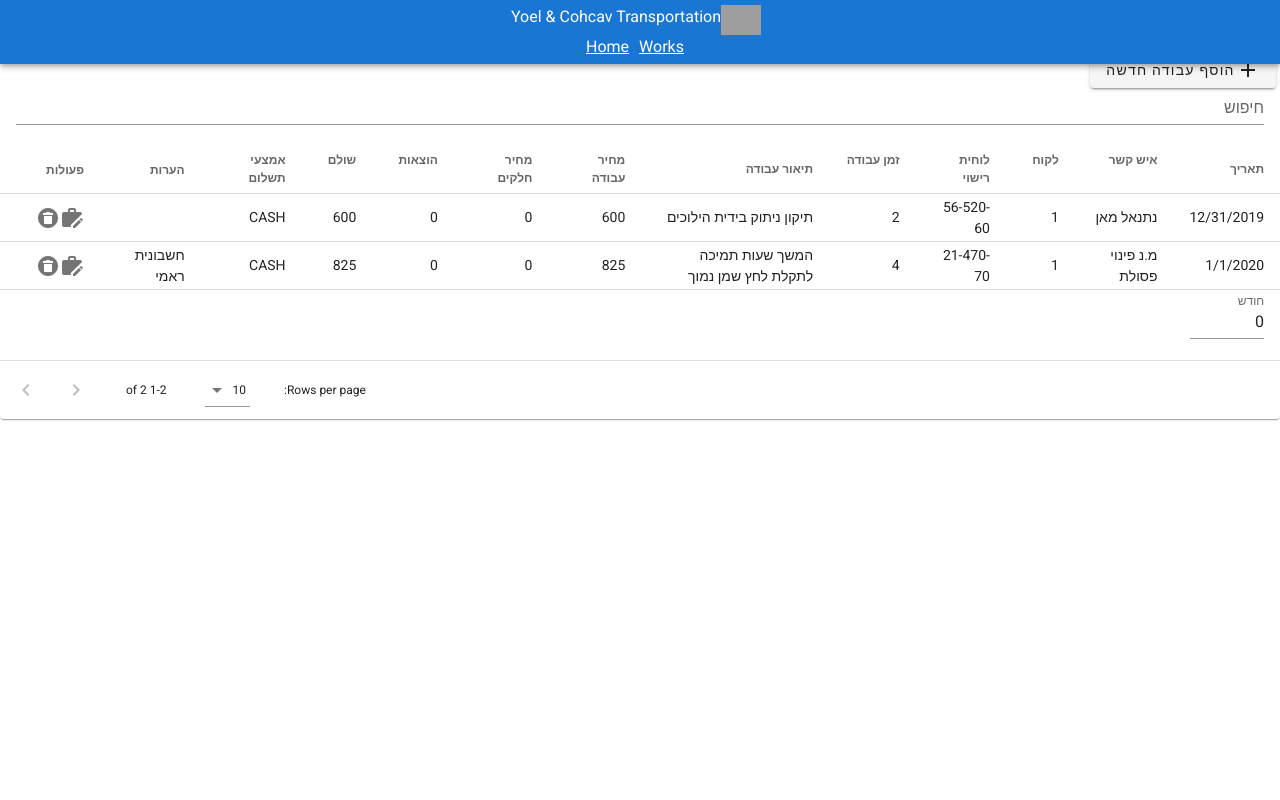
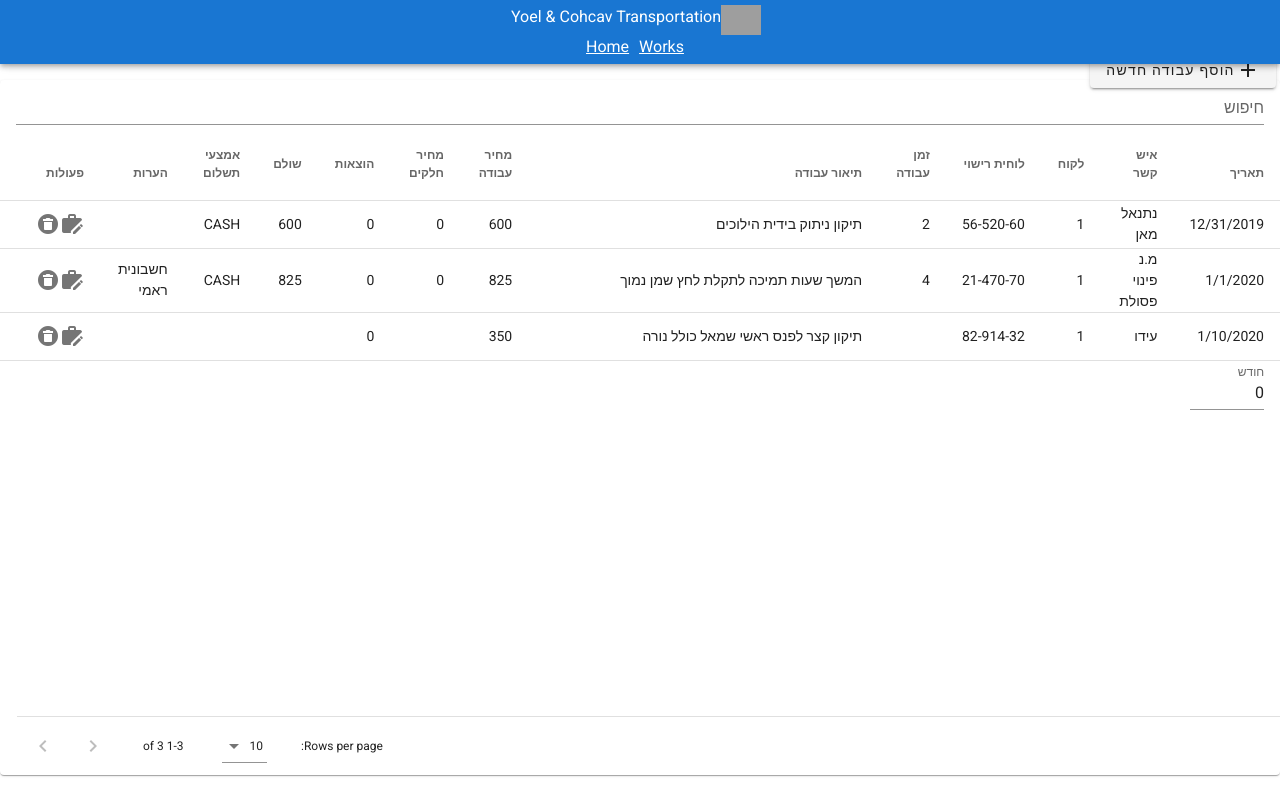
Before and after one commit to oreloffir/MyBusiness, a Vue app: page /works in a window 1280 px wide. Built offline with nearby package versions, Linux system fonts and the light colour scheme; grey boxes are pictures that could not be loaded.

Commit message:
Base project - Adding new work, Editing and Delete

```diff
--- a/src/components/works/modal.vue
+++ b/src/components/works/modal.vue
@@ -1,12 +1,11 @@
 <template>
     <v-row>
-        <v-dialog
-                v-model="dialog.show"
-                persistent
-                max-width="600px"
+        <v-dialog v-model="show"
+                  max-width="600px"
+                  persistent
         >
             <template v-slot:activator="{ on, attr }">
-                <v-btn class="mx-sm-4" v-bind="attr" v-on="on">
+                <v-btn class="mx-sm-4" v-bind="attr" v-on="on" @click="show = true">
                     <v-icon>mdi-plus</v-icon>
                     <span>הוסף עבודה חדשה</span>
                 </v-btn>
@@ -22,7 +21,7 @@
                                 <v-text-field
                                         label="* תאריך"
                                         v-model="workCard.date"
-                                        :input="dateString(workCard.date)"
+                                        :input="dateString"
                                         required
                                 ></v-text-field>
                             </v-col>
@@ -113,17 +112,15 @@
                     <v-btn
                             color="blue darken-1"
                             text
-                            @click="close"
-                    >
-                        Close
-                    </v-btn>
+                            @click="show = false"
+                            v-text="'Close'"
+                    ></v-btn>
                     <v-btn
                             color="blue darken-1"
                             text
                             @click="save"
-                    >
-                        Save
-                    </v-btn>
+                            v-text="'Save'"
+                    ></v-btn>
                 </v-card-actions>
             </v-card>
         </v-dialog>
@@ -131,42 +128,43 @@
 </template>
 
 <script>
+    import {mapActions, mapGetters} from 'vuex';
+
     export default {
         name : "modal",
         props : {
-            dialog : {
-                type : Object,
-                default() {
-                    return {
-                        show : false,
-                        data : {}
-                    }
-                }
+            value : {
+                type : Boolean,
+                default : false
             },
         },
         data() {
             return {}
         },
         computed : {
-            workCard() {
-                return this.dialog.data.workCard || {};
+            ...mapGetters({
+                workCard : 'works/modalWorkCard'
+            }),
+            show : {
+                get() {
+                    return this.value
+                },
+                set(value) {
+                    this.$emit('input', value)
+                }
+            },
+            dateString() {
+                return new Date(this.workCard.date).toLocaleDateString();
             }
         },
         methods : {
+            ...mapActions({
+                saveWork : 'works/updateWork'
+            }),
             save() {
-                this.$emit('save', this.workCard);
-                this.close();
+                this.saveWork(this.workCard);
+                this.show = false;
             },
-            close() {
-                this.dialog.show = false;
-            },
-            dateString(timestamp) {
-                return new Date(timestamp).toLocaleDateString();
-            }
         }
     }
 </script>
-
-<style scoped>
-
-</style>
--- a/src/components/works/table.vue
+++ b/src/components/works/table.vue
@@ -7,6 +7,8 @@
                 :headers="headers"
                 :search="search"
                 :custom-filter="searchFilter"
+                :fixed-header="true"
+                :height="tableHeight"
         >
             <template v-slot:top>
                 <v-text-field
@@ -20,7 +22,7 @@
             </template>
             <template v-slot:item.actions="{ item }">
                 <v-icon @click="edit(item)">mdi-briefcase-edit</v-icon>
-                <v-icon @click="edit(item)">mdi-delete-circle</v-icon>
+                <v-icon @click="deleteWork(item)">mdi-delete-circle</v-icon>
             </template>
             <template v-slot:body.append>
                 <tr>
@@ -38,12 +40,14 @@
 </template>
 
 <script>
+    import {mapActions} from 'vuex';
+
     export default {
         name : "worksTable",
-        props: {
+        props : {
             works : {
-                type: Array,
-                default: function () {
+                type : Array,
+                default : () => {
                     return [];
                 }
             }
@@ -61,12 +65,12 @@
                         text : 'תאריך',
                         align : 'start',
                         value : 'date',
-                        dataType: 'Date',
-                        width: 100,
+                        dataType : 'Date',
+                        width : 100,
                         filter : value => {
                             if (!parseInt(this.month)) return true;
 
-                            return new Date(value).getMonth() + 1  === parseInt(this.month);
+                            return new Date(value).getMonth() + 1 === parseInt(this.month);
                         },
                     },
                     {
@@ -74,29 +78,37 @@
                         value : 'contact',
                     },
                     { text : 'לקוח', value : 'companyType' },
-                    { text : 'לוחית רישוי', value : 'licensePlate' },
+                    { text : 'לוחית רישוי', value : 'licensePlate', width : 95 },
                     { text : 'זמן עבודה', value : 'workTime' },
-                    { text : 'תיאור עבודה', value : 'description' },
+                    { text : 'תיאור עבודה', value : 'description', width : 350, height : 100 },
                     { text : 'מחיר עבודה', value : 'workPrice' },
                     { text : 'מחיר חלקים', value : 'partsPrice' },
                     { text : 'הוצאות', value : 'partsCost' },
-                    { text : 'שולם', value : 'paid' },
+                    { text : 'שולם', value : 'paidSum' },
                     { text : 'אמצעי תשלום', value : 'paymentInstrument' },
                     { text : 'הערות', value : 'notes', sortable : false },
-                    { text : 'פעולות', value: 'actions', sortable : false, width: 100 },
+                    { text : 'פעולות', value : 'actions', sortable : false, width : 100 },
                 ]
             },
+            tableHeight() {
+                return document.body.clientHeight - 230;
+            }
         },
         methods : {
+            ...mapActions({
+                editWork : 'works/editWork',
+                deleteWork : 'works/deleteWork'
+            }),
+            edit(workCard) {
+                this.editWork(workCard);
+                this.$emit('openModal');
+            },
             searchFilter(value, search, item) {
                 return value != null && search != null &&
                     value.toString().toLowerCase().indexOf(search.toLowerCase()) !== -1
             },
-            dateString(timestamp){
+            dateString(timestamp) {
                 return new Date(timestamp).toLocaleDateString();
-            },
-            edit(item){
-                this.$emit('edit', item);
             },
             filterOnlyCapsText(value, search, item) {
                 return value != null &&
@@ -108,6 +120,5 @@
     }
 </script>
 
-<style scoped>
-
+<style>
 </style>
--- /dev/null
+++ b/src/store/modules/works/Index.ts
@@ -0,0 +1,129 @@
+import Vue from "vue";
+// import axios from 'axios';
+import worksData from "../../works.json";
+
+// Indicates if the module is namespaced.
+const namespaced = true;
+
+// The module state.
+const state = {
+    worksData: worksData.data
+};
+
+// The module getters.
+const getters = {
+    modalWorkCard(state){
+        console.log(state.worksData, state.worksData ? state.worksData[state.worksData.length -1].id : null);
+        const  lastId = state.worksData ? state.worksData[state.worksData.length -1].id : null;
+
+        return {
+            id: lastId ? lastId + 1 : null,
+            date: Date.now(),
+            contact: null,
+            companyType: 1,
+            licensePlate: 'XX-XXX-XX',
+            workTime: null,
+            description: null,
+            workPrice: 0,
+            partsPrice: 0,
+            partsCost: 0,
+            paidSum: 0,
+            paid: false,
+            paymentInstrument: null,
+            notes: null
+        }
+    }
+};
+
+// The module actions.state
+const actions = {
+    updateWork({state, commit}, workData: any) {
+        const existingWorkCard = state.worksData.filter((workCard) => {
+            return workCard.id === workData.id;
+        }).pop();
+
+        if (existingWorkCard) {
+            commit('updateWork', workData);
+        }else{
+            commit('addWork', workData)
+        }
+
+        commit('resetModalWorkCard')
+    },
+    editWork({commit}, workData: any) {
+        commit('setModalWorkCard', workData);
+    },
+    deleteWork({commit}, workData: any) {
+        const existingWorkCard = state.worksData.filter((workCard) => {
+            return workCard.id === workData.id;
+        }).pop();
+
+        if (existingWorkCard) {
+            commit('deleteWork', existingWorkCard);
+        }
+    }
+};
+
+// The module mutations.
+const mutations = {
+    /**
+     * Set all the section from server to store.
+     *
+     * @param state
+     * @param sections
+     */
+    setWorks(state: any, works: object) {
+        Vue.set(state, 'worksData', works);
+    },
+    setModalWorkCard(state: any, workData: object) {
+        state.modalWorkCard = workData;
+    },
+    deleteWork(state: any, workData: object) {
+        const existingWorkCardIndex = state.worksData.findIndex((workCard) => {
+            return workCard.id === workData.id;
+        });
+        console.log('deleteWork', existingWorkCardIndex);
+        state.worksData.splice(existingWorkCardIndex, 1);
+    },
+    addWork(state: any, workData: object) {
+        state.worksData.push({...workData});
+    },
+    updateWork(state: any, workData: object) {
+        const existingWorkCardIndex = state.worksData.findIndex((workCard) => {
+            return workCard.id === workData.id;
+        });
+
+        if (existingWorkCardIndex >= 0){
+            Vue.set(state.worksData, existingWorkCardIndex, workData);
+        }else{
+            state.worksData.push(workData);
+        }
+    },
+    resetModalWorkCard(state: any) {
+        state.modalWorkCard = {
+            date: Date.now(),
+            contact: null,
+            companyType: 1,
+            licensePlate: 'XX-XXX-XX',
+            workTime: null,
+            description: null,
+            workPrice: 0,
+            partsPrice: 0,
+            partsCost: 0,
+            paidSum: 0,
+            paid: false,
+            paymentInstrument: null,
+            notes: null
+
+        }
+    },
+};
+
+// Export module.
+export default {
+    namespaced,
+    state,
+    getters,
+    actions,
+    mutations
+}
--- a/src/store/works.json
+++ b/src/store/works.json
@@ -11,7 +11,8 @@
       "workPrice": 600,
       "partsPrice": 0,
       "partsCost": 0,
-      "paid": 600,
+      "paidSum": 600,
+      "paid": true,
       "paymentInstrument": "CASH",
       "notes": ""
     },
@@ -26,9 +27,25 @@
       "workPrice": 825,
       "partsPrice": 0,
       "partsCost": 0,
-      "paid": 825,
+      "paidSum": 825,
+      "paid": true,
       "paymentInstrument": "CASH",
       "notes": "חשבונית ראמי"
+    },
+    {
+      "id": 3,
+      "date": "01/10/20",
+      "contact": "עידו",
+      "companyType": 1,
+      "licensePlate": "82-914-32",
+      "workTime": "",
+      "description": "תיקון קצר לפנס ראשי שמאל כולל נורה",
+      "workPrice": 350,
+      "partsPrice": "",
+      "partsCost":0,
+      "paidSum": "",
+      "paymentInstrument": "",
+      "notes": ""
     }
   ]
 }
--- a/src/views/Works.vue
+++ b/src/views/Works.vue
@@ -1,39 +1,19 @@
 <template>
     <div class="works">
-        <works-modal :dialog="dialog" @save="save"></works-modal>
-        <works-table :works="tableData" @edit="edit"></works-table>
+        <works-modal v-model="showModal"></works-modal>
+        <works-table :works="worksData" @openModal="openModal"></works-table>
     </div>
 </template>
 
 <script>
+    import {mapState} from 'vuex';
     import WorksTable from '../components/works/table';
     import WorksModal from '../components/works/modal';
-    import worksData from '../store/works.json';
 
     export default {
         data() {
             return {
-                dialog : {
-                    show : false,
-                    data : {
-                        workCard : {
-                            date : Date.now(),
-                            contact : null,
-                            companyType : 1,
-                            licensePlate : 'XX-XXX-XX',
-                            workTime : null,
-                            description : null,
-                            workPrice : 0,
-                            partsPrice : 0,
-                            partsCost : 0,
-                            paidSum : 0,
-                            paid : false,
-                            paymentInstrument : null,
-                            notes : null
-                        }
-                    }
-                },
-                works : worksData.data,
+                showModal : false,
             }
         },
         components : {
@@ -41,17 +21,13 @@
             WorksModal
         },
         computed : {
-            tableData() {
-                return this.works;
-            },
+            ...mapState({
+                worksData : state => state.works.worksData
+            }),
         },
         methods : {
-            save(workCard) {
-                this.works.push(workCard);
-            },
-            edit(workCard) {
-                this.dialog.data.workCard = workCard;
-                this.dialog.show = true;
+            openModal(){
+                this.showModal = true;
             }
         }
     }
--- a/tsconfig.json
+++ b/tsconfig.json
@@ -10,6 +10,7 @@
     "skipLibCheck": true,
     "esModuleInterop": true,
     "allowSyntheticDefaultImports": true,
+    "resolveJsonModule": true,
     "sourceMap": true,
     "baseUrl": ".",
     "types": [
```
Also changed, not shown: src/store/index.ts (+2 -6 lines).
